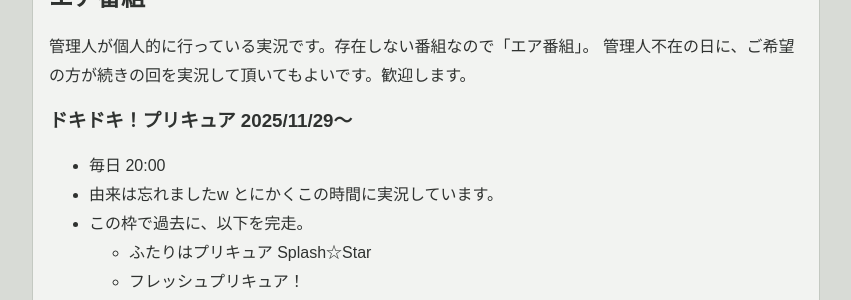
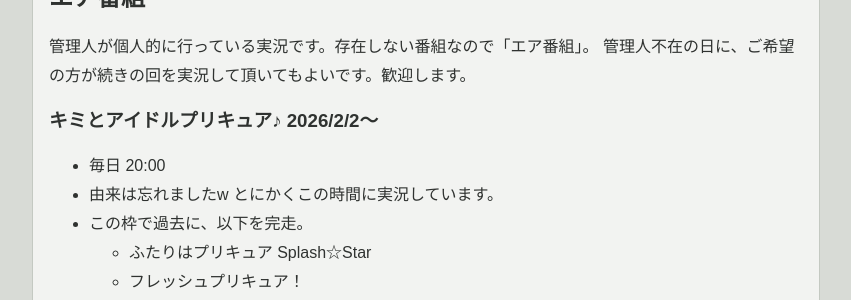
Before and after one commit to pooza/curesta-blog, a Jekyll site: the page built from _posts/2026-01-30-実況.md, in a window 1280 px wide and 1400 px high, scrolled down 722 px. Shown: the part 150-450 px from the top of the window, without its empty margins (352-1203 px from the left). Built offline with Jekyll 4.4.1, drawn with Linux system fonts in a browser that asks for light colours; some of the changed text lies outside the part shown.

Commit message:
update: 実況

```diff
--- a/_posts/2026-01-30-実況.md
+++ b/_posts/2026-01-30-実況.md
@@ -34,7 +34,7 @@ categories: 実況
 管理人が個人的に行っている実況です。存在しない番組なので「エア番組」。
 管理人不在の日に、ご希望の方が続きの回を実況して頂いてもよいです。歓迎します。
 
-### ドキドキ！プリキュア 2025/11/29〜
+### キミとアイドルプリキュア♪ 2026/2/2〜
 
 - 毎日 20:00
 - 由来は忘れましたw とにかくこの時間に実況しています。
@@ -76,6 +76,7 @@ categories: 実況
   - スマイルプリキュア！ 2025/5/3〜2025/7/19
   - ふたりはプリキュア Splash☆Star 2025/7/20〜2025/9/18
   - ハートキャッチプリキュア！ 2025/9/19〜2025/11/28
+  - ドキドキ！プリキュア 2025/11/29〜2026/2/1
 - 以下のあと番組が予定されています。
   - キミとアイドルプリキュア♪
   - キラキラ☆プリキュアアラモード
```
